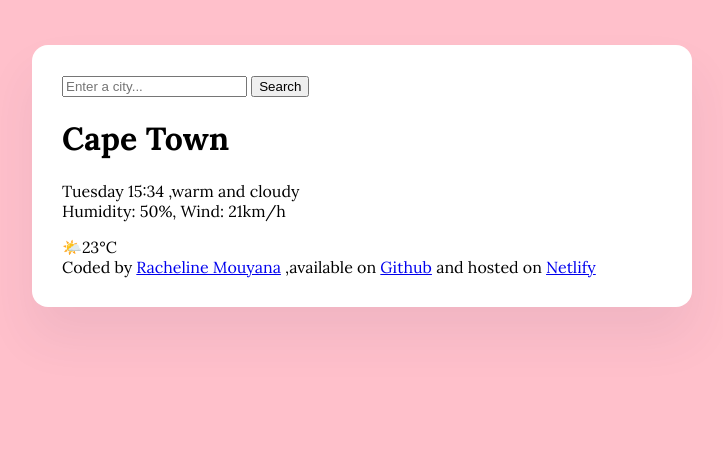
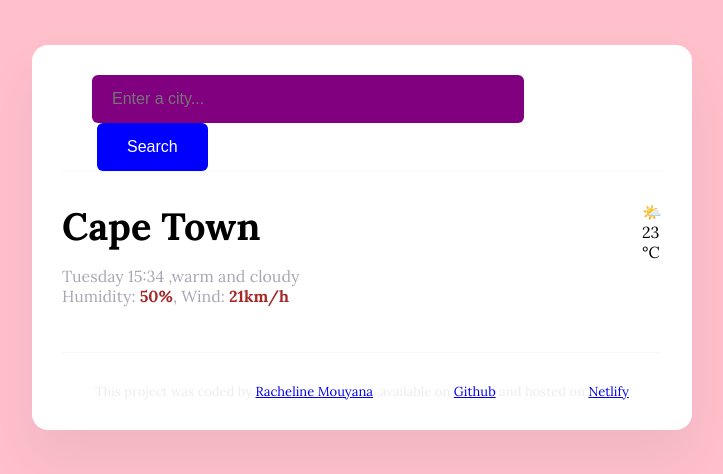
Before and after one commit to Rachel2001/project-weather-app, a plain HTML site: page index.html in a window 1280 px wide. Shown: the whole page, without its empty margins (278-1001 px from the left). Drawn offline with Linux system fonts and the light colour scheme; a web font is replaced by a local one.

Commit message:
Fixed HTML errors and made changes

```diff
--- a/index.html
+++ b/index.html
@@ -11,25 +11,32 @@
   </head>
   <body>
     <div class="weather-app">
-    <div>
     <header>
-        <form>
-            <input type="search" placeholder="Enter a city..." required />
-            <input type="submit" value="Search" />
+        <form class="search-form">
+            <input type="search" placeholder="Enter a city..." required class="search-form-input" />
+            <input type="submit" value="Search" class="search-form-button" />
         </form>
     </header>
     <main>
-        <h1>Cape Town</h1>
-        <p>
+        <div class="weather-app-data">
+         <div>
+        <h1 class="weather-app-city">Cape Town</h1>
+        <p class="weather-app-details">
             Tuesday 15:34 ,warm and cloudy
             <br />
-            Humidity: 50%, Wind: 21km/h
+            Humidity: <strong>50%</strong>, Wind: <strong>21km/h</strong>
         </p>
         </div>
-        <div>🌤️23°C</div>
+        <div class="weather-app-temperature-container">
+        <div class="weather-app-icon">🌤️</div>
+        <div class="weather-app-temperature">23</div>
+        <div class="weather-app-unit">°C</div>
+    </div>
+    </div>
     </main>
+
     <footer>
-      Coded by
+      This project was coded by
       <a href="https://github.com/" target="_blank">Racheline Mouyana</a>
       ,available on
       <a
--- a/src/style.css
+++ b/src/style.css
@@ -13,3 +13,55 @@ body {
   box-shadow: 0 30px 50px rgba(65, 50, 100, 0.08);
   border-radius: 16px;
 }
+header {
+    border-bottom: 1px solid #f9f7fe;
+    padding: 0 30px 0;
+}
+.search-form-input {
+    background-color: purple;
+    border: none;
+    border-radius: 6px;
+    width: 80%;
+    padding: 15px 20px;
+    font-size: 16px;
+}
+.search-form-button {
+  background-color: blue;
+  padding: 15px 30px;
+  border: none;
+  border-radius: 6px;
+  color: white;
+  margin-left: 5px;
+  font-size: 16px;
+}
+
+main {
+    padding:30px 0;
+}
+
+.weather-app-data {
+    display: flex;
+    justify-content: space-between;
+}
+.weather-app-city {
+    margin: 0;
+    font-size: 38px;
+    line-height: 48px;
+}
+.weather-app-details {
+    font-size: 16px;
+    line-height: 20px;
+    color: rgba(39, 33, 66, 0.4);
+    font-weight:
+}
+.weather-app-details strong {
+    color: brown;
+}
+
+footer {
+    border-top: 1px solid #f9f7fe;
+    padding: 30px 0 0 0;
+    text-align: center;
+    font-size: 13px;
+    color: rgba(0, 0, 0, 0.08);
+}
```
